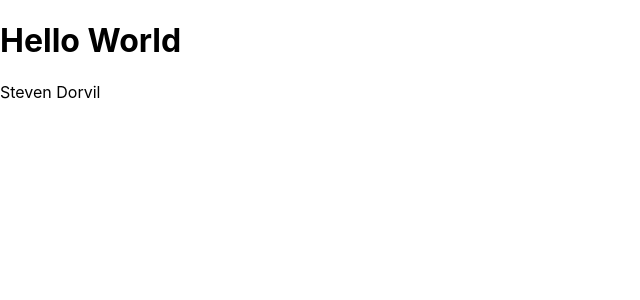
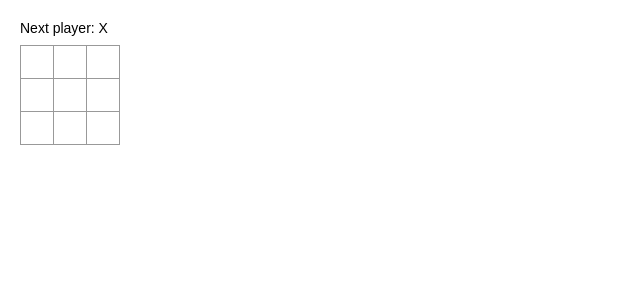
Before and after one commit to dorvilsteven/react-tac-toe, a React (Create React App) app: page / in a window 1280 px wide. Shown: the top 300 px of the page, without its empty margins (0-640 px from the left). Built offline with nearby package versions, Linux system fonts and the light colour scheme.

Commit message:
updated src folder with starter code, from react website

```diff
--- a/src/index.css
+++ b/src/index.css
@@ -1,13 +1,50 @@
 body {
-  margin: 0;
-  font-family: -apple-system, BlinkMacSystemFont, 'Segoe UI', 'Roboto', 'Oxygen',
-    'Ubuntu', 'Cantarell', 'Fira Sans', 'Droid Sans', 'Helvetica Neue',
-    sans-serif;
-  -webkit-font-smoothing: antialiased;
-  -moz-osx-font-smoothing: grayscale;
+  font: 14px "Century Gothic", Futura, sans-serif;
+  margin: 20px;
 }
 
-code {
-  font-family: source-code-pro, Menlo, Monaco, Consolas, 'Courier New',
-    monospace;
+ol, ul {
+  padding-left: 30px;
 }
+
+.board-row:after {
+  clear: both;
+  content: "";
+  display: table;
+}
+
+.status {
+  margin-bottom: 10px;
+}
+
+.square {
+  background: #fff;
+  border: 1px solid #999;
+  float: left;
+  font-size: 24px;
+  font-weight: bold;
+  line-height: 34px;
+  height: 34px;
+  margin-right: -1px;
+  margin-top: -1px;
+  padding: 0;
+  text-align: center;
+  width: 34px;
+}
+
+.square:focus {
+  outline: none;
+}
+
+.kbd-navigation .square:focus {
+  background: #ddd;
+}
+
+.game {
+  display: flex;
+  flex-direction: row;
+}
+
+.game-info {
+  margin-left: 20px;
+}
--- a/src/index.js
+++ b/src/index.js
@@ -1,11 +1,65 @@
 import React from 'react';
 import ReactDOM from 'react-dom/client';
 import './index.css';
-import App from './App';
 
-const root = ReactDOM.createRoot(document.getElementById('root'));
-root.render(
-  <React.StrictMode>
-    <App />
-  </React.StrictMode>
-);
+class Square extends React.Component {
+  render() {
+    return (
+      <button className="square">
+        {/* TODO */}
+      </button>
+    );
+  }
+}
+
+class Board extends React.Component {
+  renderSquare(i) {
+    return <Square />;
+  }
+
+  render() {
+    const status = 'Next player: X';
+
+    return (
+      <div>
+        <div className="status">{status}</div>
+        <div className="board-row">
+          {this.renderSquare(0)}
+          {this.renderSquare(1)}
+          {this.renderSquare(2)}
+        </div>
+        <div className="board-row">
+          {this.renderSquare(3)}
+          {this.renderSquare(4)}
+          {this.renderSquare(5)}
+        </div>
+        <div className="board-row">
+          {this.renderSquare(6)}
+          {this.renderSquare(7)}
+          {this.renderSquare(8)}
+        </div>
+      </div>
+    );
+  }
+}
+
+class Game extends React.Component {
+  render() {
+    return (
+      <div className="game">
+        <div className="game-board">
+          <Board />
+        </div>
+        <div className="game-info">
+          <div>{/* status */}</div>
+          <ol>{/* TODO */}</ol>
+        </div>
+      </div>
+    );
+  }
+}
+
+// ========================================
+
+const root = ReactDOM.createRoot(document.getElementById("root"));
+root.render(<Game />);
```
